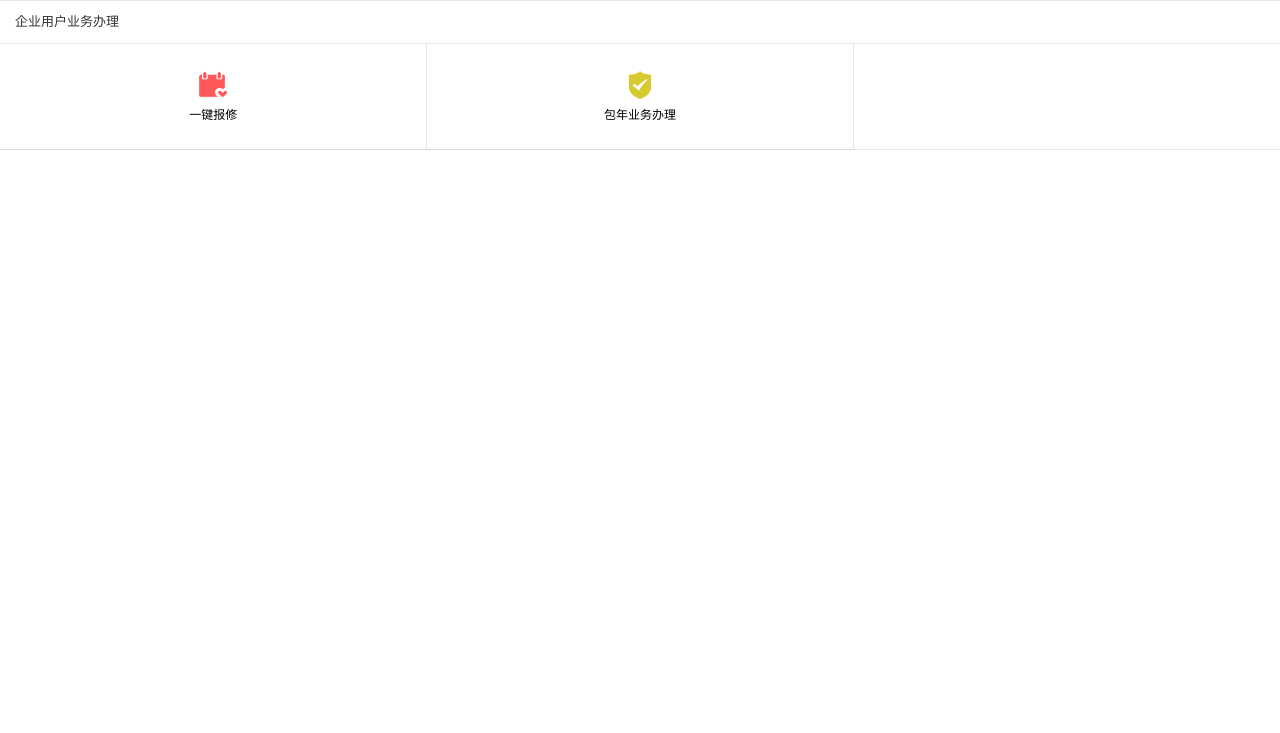
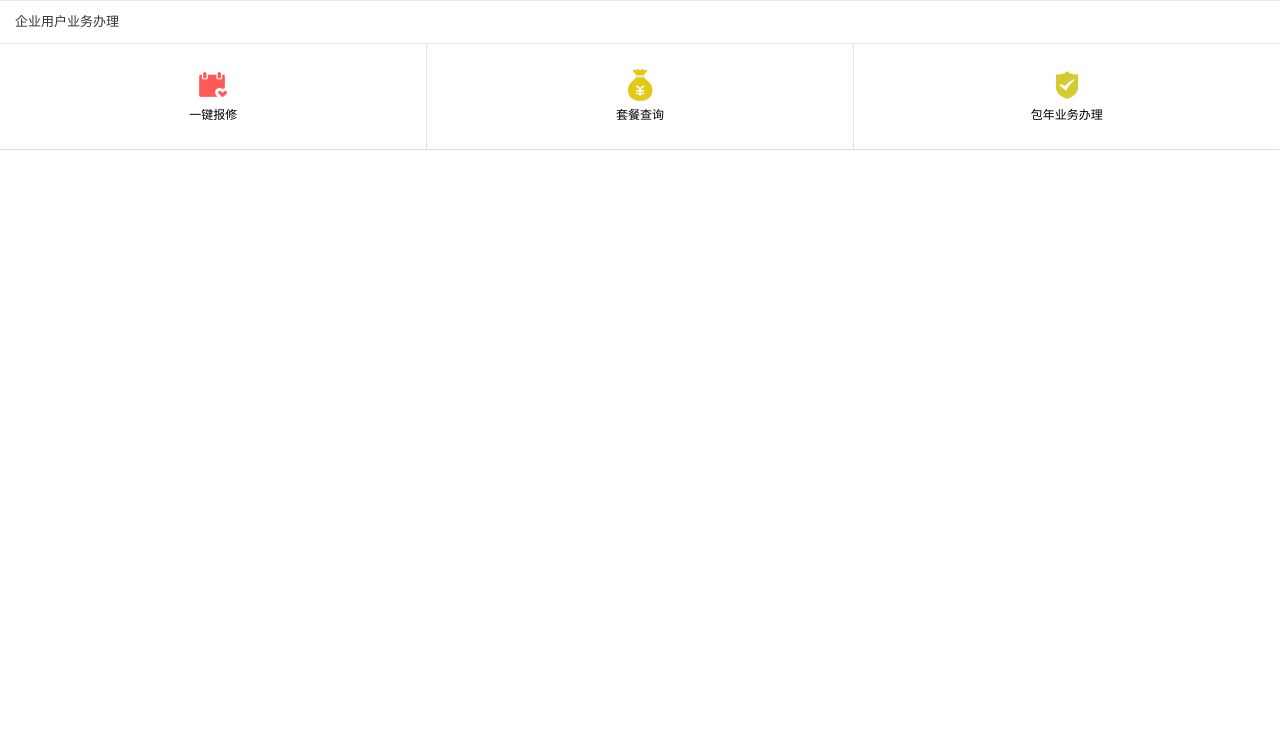
Before and after one commit to hijacklinux/MySite_Home, a plain HTML site: page qiye.html in a window 1280 px wide. Shown: the top 733 px of the page. Drawn offline with Linux system fonts and the light colour scheme.

Commit message:
Update qiye.html

```diff
--- a/qiye.html
+++ b/qiye.html
@@ -21,6 +21,10 @@
 							<a class="grids-grid" href="none.html">
 								<div class="grids-grid-icon"><img src="images/icon-png/icon-y-8.png" alt=""></div>
 								<p class="grids-grid-label">一键报修</p>
+							</a>
+							<a class="grids-grid" href="none.html">
+								<div class="grids-grid-icon"><img src="images/icon-png/icon-y-3.png" alt=""></div>
+								<p class="grids-grid-label">套餐查询</p>
 							</a>
 
 							<a class="grids-grid" href="none.html">
```
